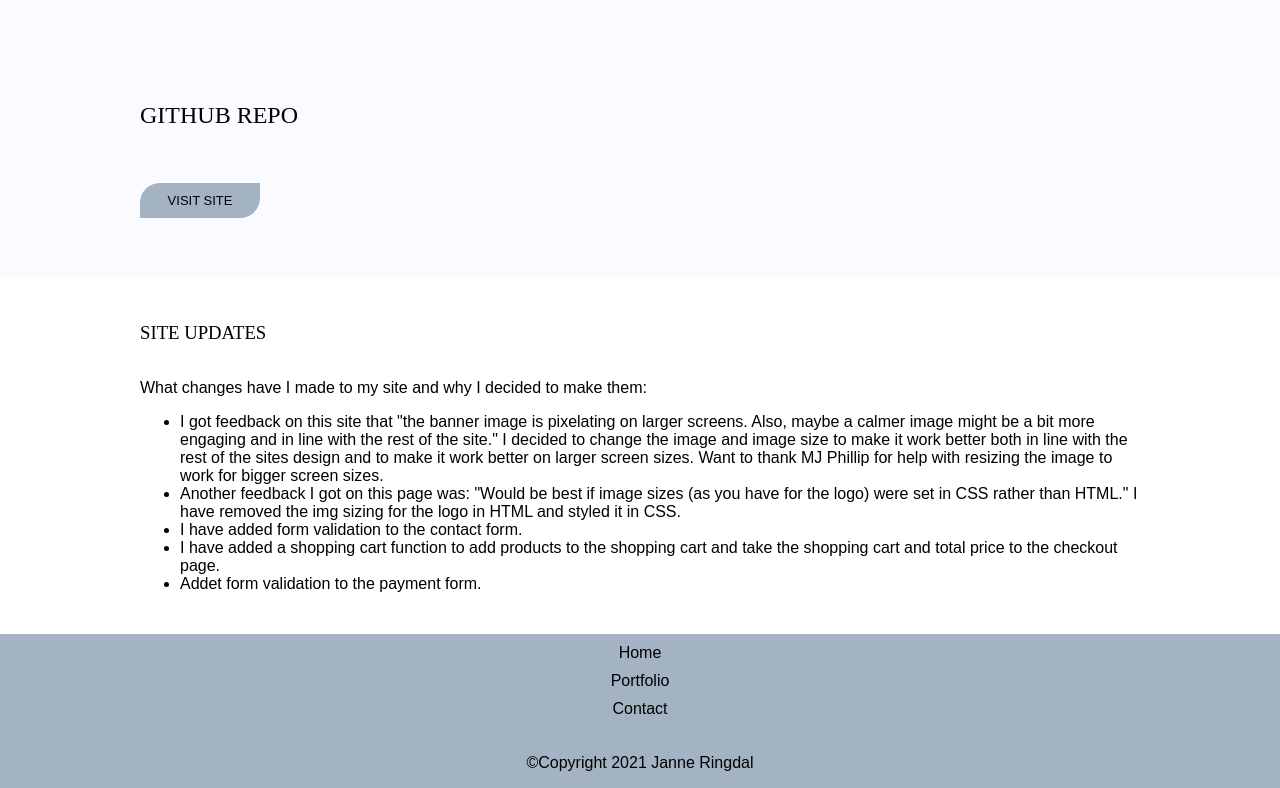
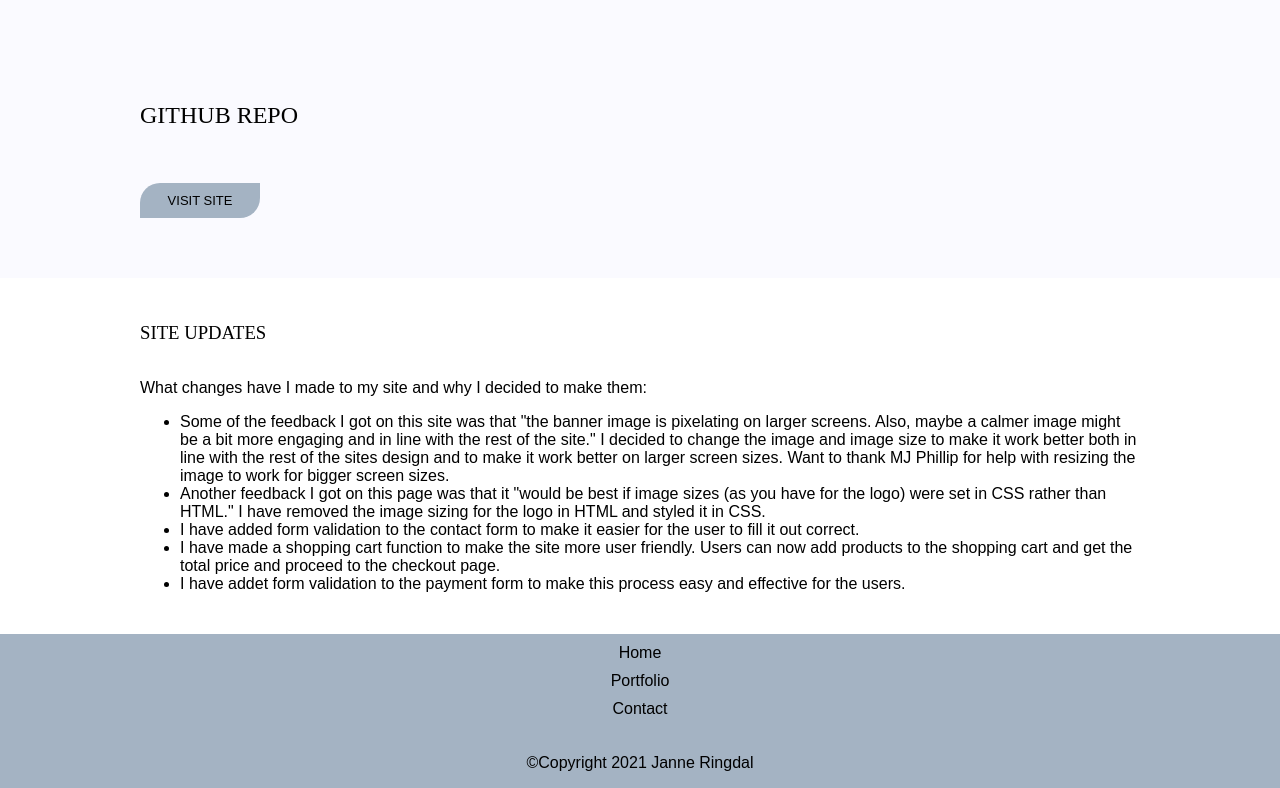
Before and after one commit to Janne-R/portfolio1, a plain HTML site: page semester-project.html in a window 1280 px wide. Shown: the part 622-1410 px from the top of the page. Drawn offline with Linux system fonts and the light colour scheme.

Commit message:
site updates

```diff
--- a/semester-project.html
+++ b/semester-project.html
@@ -59,17 +59,20 @@
       <h3>Site updates</h3>
       <p>What changes have I made to my site and why I decided to make them:</p>
       <ul>
-        <li>I got feedback on this site that "the banner image is pixelating on larger screens. Also, maybe a calmer
+        <li>Some of the feedback I got on this site was that "the banner image is pixelating on larger screens. Also,
+          maybe a calmer
           image might be a bit more engaging and in line with the rest of the site." I decided to change the image and
           image size to make it work better both in line with the rest of the sites design and to make it work better
           on larger screen sizes. Want to thank MJ Phillip for help with resizing the image to work for bigger screen
           sizes.</li>
-        <li> Another feedback I got on this page was: "Would be best if image sizes (as you have for the logo) were set
-          in CSS rather than HTML." I have removed the img sizing for the logo in HTML and styled it in CSS.</li>
-        <li>I have added form validation to the contact form.</li>
-        <li>I have added a shopping cart function to add products to the shopping cart and take the shopping cart and
-          total price to the checkout page.</li>
-        <li>Addet form validation to the payment form.</li>
+        <li> Another feedback I got on this page was that it "would be best if image sizes (as you have for the logo)
+          were set
+          in CSS rather than HTML." I have removed the image sizing for the logo in HTML and styled it in CSS.</li>
+        <li>I have added form validation to the contact form to make it easier for the user to fill it out correct.</li>
+        <li>I have made a shopping cart function to make the site more user friendly. Users can now add products to the
+          shopping cart and get the
+          total price and proceed to the checkout page.</li>
+        <li>I have addet form validation to the payment form to make this process easy and effective for the users.</li>
       </ul>
     </section>
   </main>
```
Also changed, not shown: index.html (+3 -3 lines), portfolio.html (+0 -3 lines), project-exam.html (+8 -5 lines), rainydays.html (+2 -3 lines).
